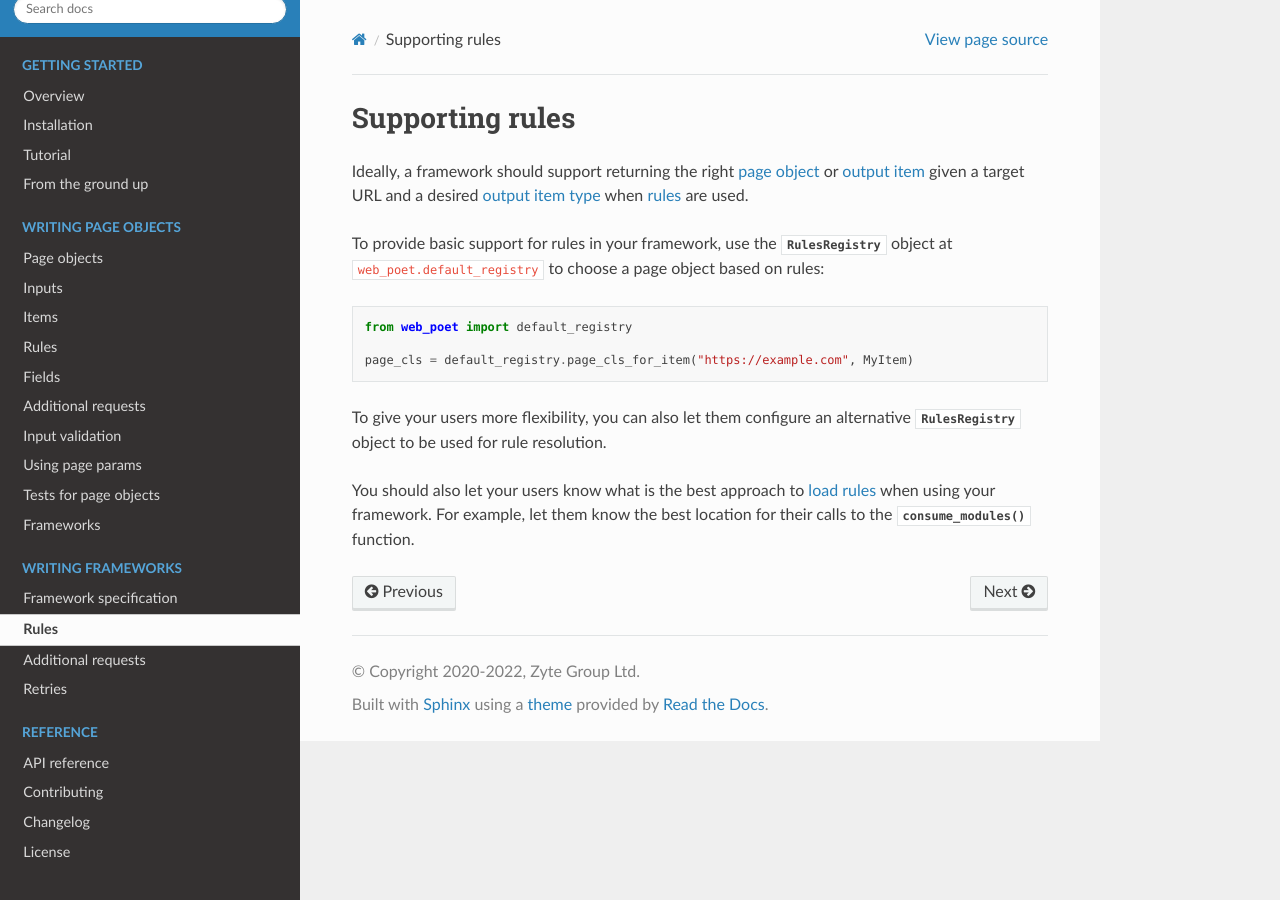
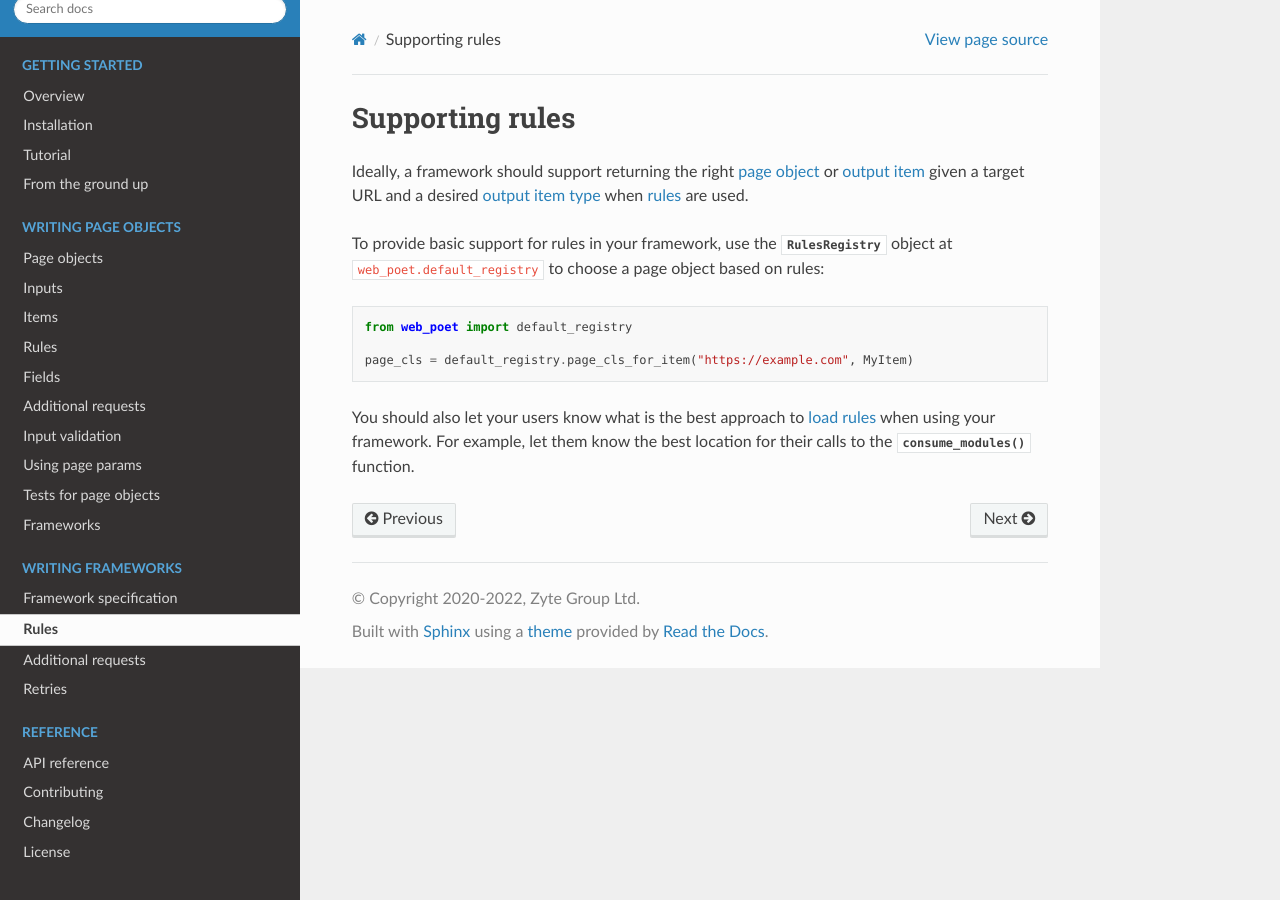
Before and after one commit to scrapinghub/web-poet, a Sphinx documentation site: the page built from docs/frameworks/rules.rst, in a window 1280 px wide. Built offline with Sphinx 7.4.7 and the Read the Docs theme 2.0.0, drawn with Linux system fonts in a browser that asks for light colours.

Commit message:
Remove the suggestion for frameworks to support custom rule registries

```diff
--- a/docs/frameworks/rules.rst
+++ b/docs/frameworks/rules.rst
@@ -18,9 +18,6 @@ a page object based on rules:
 
     page_cls = default_registry.page_cls_for_item("https://example.com", MyItem)
 
-To give your users more flexibility, you can also let them configure an
-alternative :class:`~.RulesRegistry` object to be used for rule resolution.
-
 You should also let your users know what is the best approach to :ref:`load
 rules <load-rules>` when using your framework. For example, let them know the
 best location for their calls to the :func:`~.web_poet.rules.consume_modules`
```
